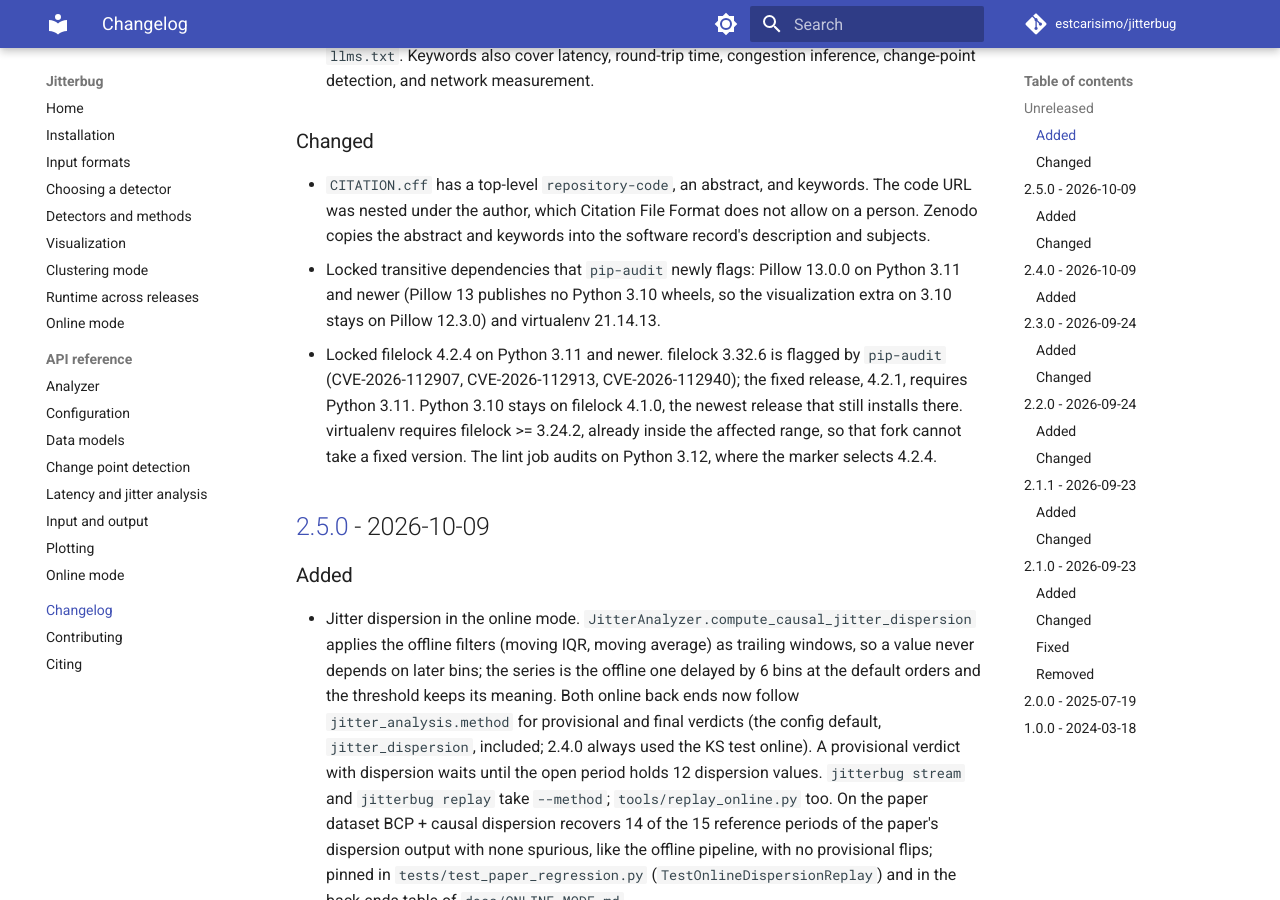
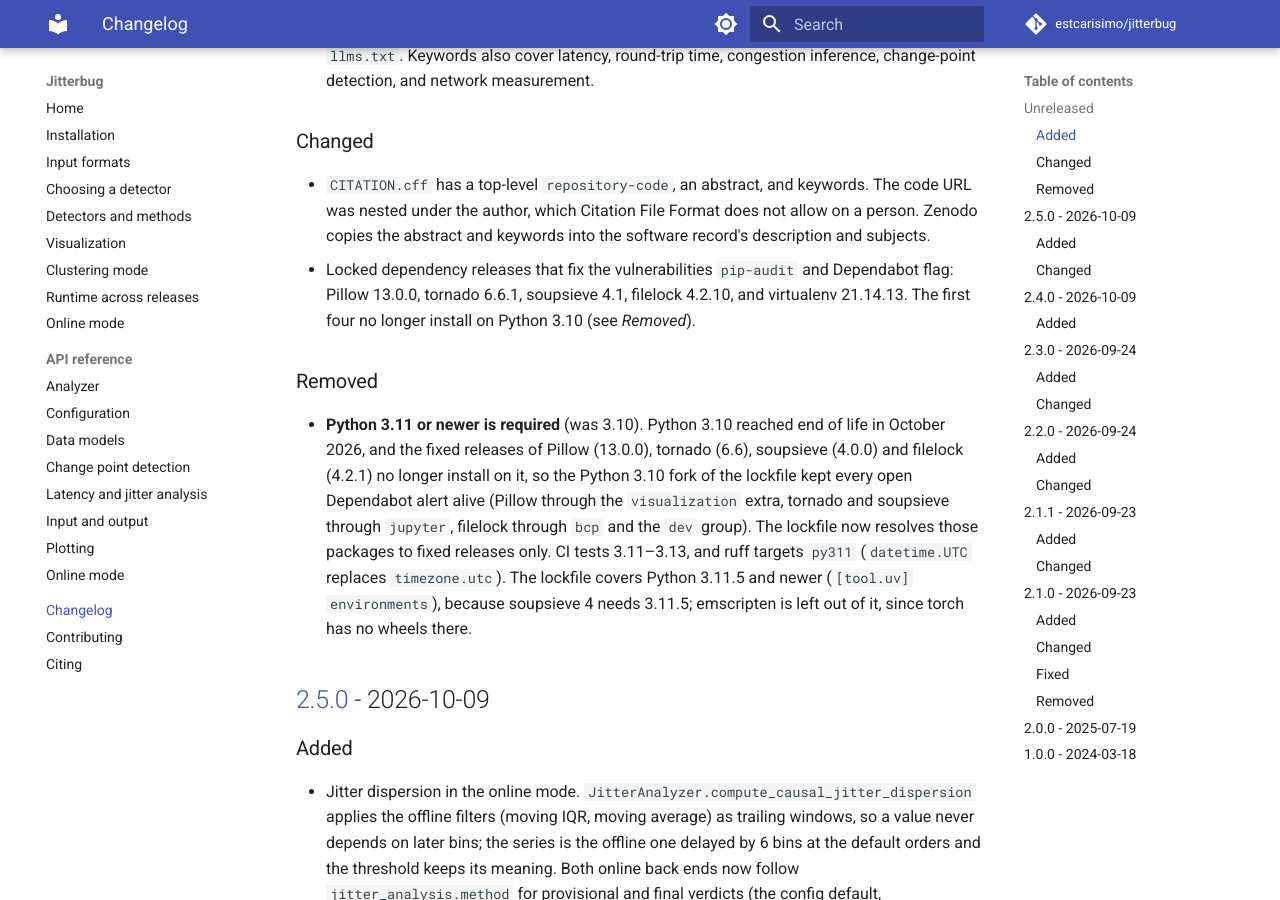
Before and after one commit to estcarisimo/jitterbug, an MkDocs documentation site: the page built from docs/changelog.md, in a window 1280 px wide and 900 px high, scrolled down 485 px. Built offline with MkDocs 1.6.1 and Material for MkDocs 9.7.7, drawn with Linux system fonts in a browser that asks for light colours; comment, search, counter and statistics services are not loaded.

Commit message:
chore!: require Python 3.11 to clear the open Dependabot alerts (#78)

```diff
--- a/CHANGELOG.md
+++ b/CHANGELOG.md
@@ -24,16 +24,23 @@ and this project adheres to [Semantic Versioning](https://semver.org/spec/v2.0.0
   code URL was nested under the author, which Citation File Format does not allow
   on a person. Zenodo copies the abstract and keywords into the software record's
   description and subjects.
-- Locked transitive dependencies that `pip-audit` newly flags: Pillow 13.0.0 on
-  Python 3.11 and newer (Pillow 13 publishes no Python 3.10 wheels, so the
-  visualization extra on 3.10 stays on Pillow 12.3.0) and virtualenv 21.14.13.
-- Locked filelock 4.2.4 on Python 3.11 and newer. filelock 3.32.6 is flagged by
-  `pip-audit` (CVE-2026-112907, CVE-2026-112913, CVE-2026-112940); the fixed
-  release, 4.2.1, requires Python 3.11. Python 3.10 stays on filelock 4.1.0,
-  the newest release that still installs there. virtualenv requires
-  filelock >= 3.24.2, already inside the affected range, so that fork cannot
-  take a fixed version. The lint job audits on Python 3.12, where the marker
-  selects 4.2.4.
+- Locked dependency releases that fix the vulnerabilities `pip-audit` and Dependabot
+  flag: Pillow 13.0.0, tornado 6.6.1, soupsieve 4.1, filelock 4.2.10, and
+  virtualenv 21.14.13. The first four no longer install on Python 3.10 (see
+  *Removed*).
+
+### Removed
+
+- **Python 3.11 or newer is required** (was 3.10). Python 3.10 reached end of life in
+  October 2026, and the fixed releases of Pillow (13.0.0), tornado (6.6), soupsieve
+  (4.0.0) and filelock (4.2.1) no longer install on it, so the Python 3.10 fork of the
+  lockfile kept every open Dependabot alert alive (Pillow through the `visualization`
+  extra, tornado and soupsieve through `jupyter`, filelock through `bcp` and the `dev`
+  group). The lockfile now resolves those packages to fixed releases only. CI tests
+  3.11–3.13, and ruff targets `py311` (`datetime.UTC` replaces `timezone.utc`).
+  The lockfile covers Python 3.11.5 and newer (`[tool.uv] environments`), because
+  soupsieve 4 needs 3.11.5; emscripten is left out of it, since torch has no wheels
+  there.
 
 ## [2.5.0] - 2026-10-09
 
```
Also changed, not shown: AGENTS.md (+2 -2 lines), CONTRIBUTING.md (+2 -2 lines), README.md (+2 -2 lines), docs/INSTALLATION.md (+1 -1 lines), pyproject.toml (+9 -6 lines), .github/REVIEW.md, 10 other files.
